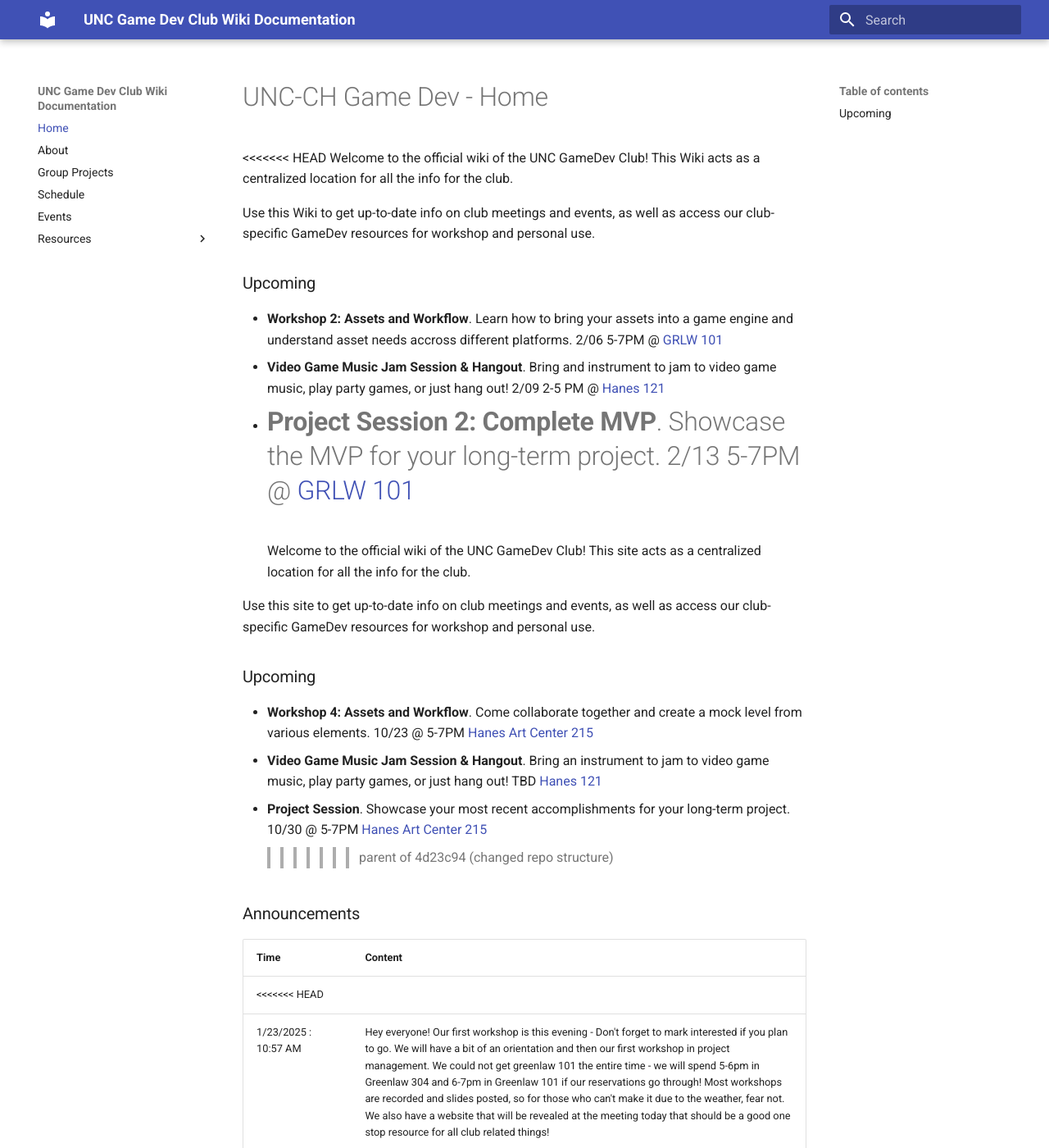
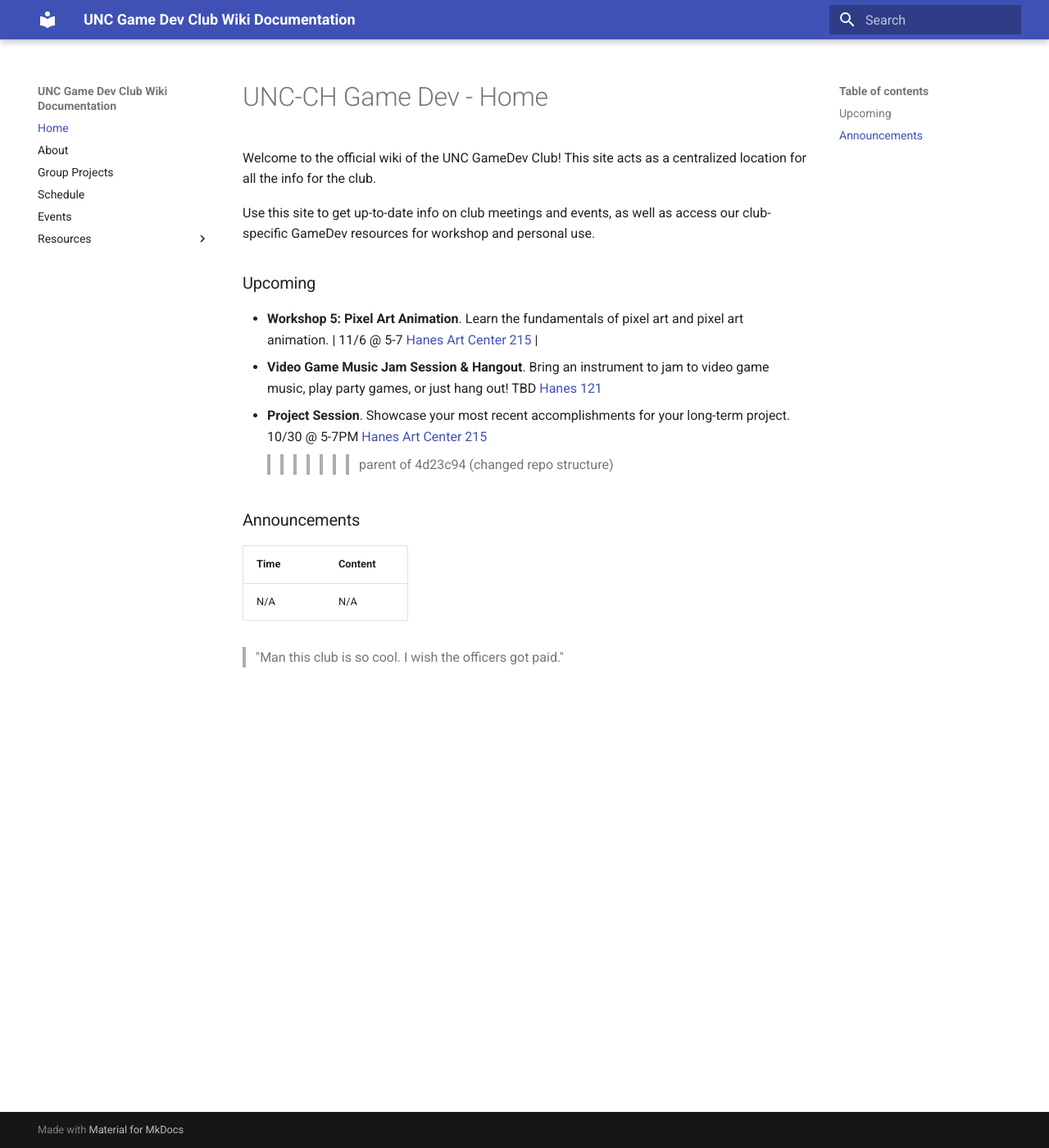
Before and after one commit to unc-gamedev/site, an MkDocs documentation site: the page built from docs/index.md, in a window 1280 px wide and 1400 px high. Shown: the whole window at 82% size. Built offline with MkDocs 1.6.1 and Material for MkDocs 9.7.7, drawn with Linux system fonts in a browser that asks for light colours; some of the changed text lies outside the part shown.

Commit message:
fixed merge

```diff
--- a/docs/index.md
+++ b/docs/index.md
@@ -1,21 +1,11 @@
 # UNC-CH Game Dev - Home
 
-<<<<<<< HEAD
-Welcome to the official wiki of the UNC GameDev Club! This Wiki acts as a centralized location for all the info for the club.
-
-Use this Wiki to get up-to-date info on club meetings and events, as well as access our club-specific GameDev resources for workshop and personal use.
-
-### Upcoming
-- **Workshop 2: Assets and Workflow**. Learn how to bring your assets into a game engine and understand asset needs accross different platforms. 2/06 5-7PM @ [GRLW 101](https://www.google.com/maps/place/Greenlaw+Hall/@35.9100893,-79.0560896,959m/data=!3m1!1e3!4m6!3m5!1s0x89acc2e90a37f625:0x76e0e063cc27832b!8m2!3d35.9103597!4d-79.049237!16s%2Fg%2F11hbpqyd_s?entry=ttu&g_ep=EgoyMDI1MDEyMC4wIKXMDSoASAFQAw%3D%3D)
-- **Video Game Music Jam Session & Hangout**. Bring and instrument to jam to video game music, play party games, or just hang out! 2/09 2-5 PM @ [Hanes 121](https://www.google.com/maps/place/Hanes+Art+Center,+Chapel+Hill,+NC+27514/@35.9121955,-79.0571989,17z/data=!3m1!4b1!4m6!3m5!1s0x89acc2e7ea663ce3:0x74eaf66675cb8647!8m2!3d35.9121955!4d-79.054624!16s%2Fg%2F1tfn3l_0?entry=ttu&g_ep=EgoyMDI1MDEyOC4wIKXMDSoJLDEwMjExMjM0SAFQAw%3D%3D)
-- **Project Session 2: Complete MVP**. Showcase the MVP for your long-term project. 2/13 5-7PM @ [GRLW 101](https://www.google.com/maps/place/Greenlaw+Hall/@35.9100893,-79.0560896,959m/data=!3m1!1e3!4m6!3m5!1s0x89acc2e90a37f625:0x76e0e063cc27832b!8m2!3d35.9103597!4d-79.049237!16s%2Fg%2F11hbpqyd_s?entry=ttu&g_ep=EgoyMDI1MDEyMC4wIKXMDSoASAFQAw%3D%3D)
-=======
 Welcome to the official wiki of the UNC GameDev Club! This site acts as a centralized location for all the info for the club.
 
 Use this site to get up-to-date info on club meetings and events, as well as access our club-specific GameDev resources for workshop and personal use.
 
 ### Upcoming
-- **Workshop 4: Assets and Workflow**. Come collaborate together and create a mock level from various elements. 10/23 @ 5-7PM [Hanes Art Center 215](https://www.google.com/maps/place/Hanes+Art+Center,+Chapel+Hill,+NC+27514/@35.9121998,-79.0571989,588m/data=!3m2!1e3!4b1!4m6!3m5!1s0x89acc2e7ea663ce3:0x74eaf66675cb8647!8m2!3d35.9121955!4d-79.054624!16s%2Fg%2F1tfn3l_0!5m1!1e2?entry=ttu&g_ep=EgoyMDI1MTAxOS4wIKXMDSoASAFQAw%3D%3D)
+- **Workshop 5: Pixel Art Animation**. Learn the fundamentals of pixel art and pixel art animation. | 11/6 @ 5-7 [Hanes Art Center 215](https://www.google.com/maps/place/Hanes+Art+Center,+Chapel+Hill,+NC+27514/@35.9121998,-79.0571989,588m/data=!3m2!1e3!4b1!4m6!3m5!1s0x89acc2e7ea663ce3:0x74eaf66675cb8647!8m2!3d35.9121955!4d-79.054624!16s%2Fg%2F1tfn3l_0!5m1!1e2?entry=ttu&g_ep=EgoyMDI1MTAxOS4wIKXMDSoASAFQAw%3D%3D) |
 - **Video Game Music Jam Session & Hangout**. Bring an instrument to jam to video game music, play party games, or just hang out! TBD [Hanes 121](https://www.google.com/maps/place/Hanes+Art+Center,+Chapel+Hill,+NC+27514/@35.9121955,-79.0571989,17z/data=!3m1!4b1!4m6!3m5!1s0x89acc2e7ea663ce3:0x74eaf66675cb8647!8m2!3d35.9121955!4d-79.054624!16s%2Fg%2F1tfn3l_0?entry=ttu&g_ep=EgoyMDI1MDEyOC4wIKXMDSoJLDEwMjExMjM0SAFQAw%3D%3D)
 - **Project Session**. Showcase your most recent accomplishments for your long-term project. 10/30 @ 5-7PM [Hanes Art Center 215](https://www.google.com/maps/place/Hanes+Art+Center,+Chapel+Hill,+NC+27514/@35.9121998,-79.0571989,588m/data=!3m2!1e3!4b1!4m6!3m5!1s0x89acc2e7ea663ce3:0x74eaf66675cb8647!8m2!3d35.9121955!4d-79.054624!16s%2Fg%2F1tfn3l_0!5m1!1e2?entry=ttu&g_ep=EgoyMDI1MTAxOS4wIKXMDSoASAFQAw%3D%3D)
 >>>>>>> parent of 4d23c94 (changed repo structure)
@@ -23,11 +13,6 @@
 
 | **Time**| **Content**|
 | --- | --- |
-<<<<<<< HEAD
-|1/23/2025 : 10:57 AM | Hey everyone! Our first workshop is this evening - Don't forget to mark interested if you plan to go. We will have a bit of an orientation and then our first workshop in project management. We could not get greenlaw 101 the entire time - we will spend 5-6pm in Greenlaw 304 and 6-7pm in Greenlaw 101 if our reservations go through! Most workshops are recorded and slides posted, so for those who can't make it due to the weather, fear not. We also have a website that will be revealed at the meeting today that should be a good one stop resource for all club related things!|
-| 1/20/2025 : 1:45 PM | Our first workshop + general club orientation is going to be this Thursday, 1/23, from 5-7, hopefully in Greenlaw 101! The topic and workshop schedule is TBD but will be similar to How to Finish MVP/Manage a Project, in preparation for the semester. Anyone of any experience level is welcome to join.|
-=======
 | N/A | N/A |
->>>>>>> parent of 4d23c94 (changed repo structure)
 
 > "Man this club is so cool. I wish the officers got paid."
```
